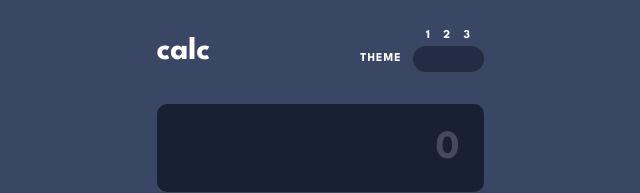
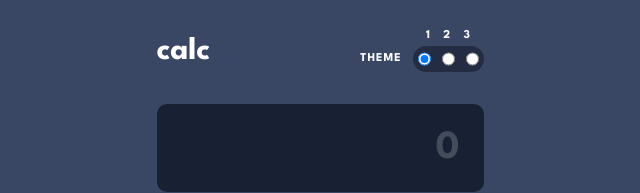
Before and after one commit to kashifawan981/calculator-app, a React (Create React App) app: page / in a window 1280 px wide. Shown: the top 193 px of the page, without its empty margins (320-960 px from the left). Built offline with nearby package versions, Linux system fonts and the light colour scheme.

Commit message:
:lipstick: toggle switch started

```diff
--- a/src/App.js
+++ b/src/App.js
@@ -9,15 +9,13 @@ import { CalcThemes } from "./components/CalcThemes/CalcThemes";
 
 function App() {
   const [calculation, setCalculation] = useState("");
-  const [isResultDisplayed, setIsResultDisplayed] = useState(false); // Track result display
+  const [isResultDisplayed, setIsResultDisplayed] = useState(false);
 
   const handleButtonClick = (value) => {
     if (isResultDisplayed && !isNaN(value) && value !== '.') {
-      // Start a new calculation when a new number is clicked after a result
       setCalculation(value);
       setIsResultDisplayed(false);
     } else {
-      // Continue calculation as usual
       if (value === '=') {
         try {
           const result = math.evaluate(calculation.replace(',', '.').replace('x', '*'));
@@ -32,7 +30,7 @@ function App() {
         handleReset();
       } else {
         setCalculation(calculation + value.replace(',', '.'));
-        setIsResultDisplayed(false); // Ensure new input after numbers
+        setIsResultDisplayed(false);
       }
     }
   }
--- a/src/components/CalcThemes/CalcThemes.jsx
+++ b/src/components/CalcThemes/CalcThemes.jsx
@@ -1,8 +1,16 @@
+import React, { useState } from "react";
 import style from "./CalcThemes.module.css";
 
 export function CalcThemes() {
+  const [theme, setTheme] = useState("theme1");
+
+  const handleThemeChange = (event) => {
+    const newTheme = event.target.value;
+    setTheme(newTheme);
+  };
+
   return (
-    <main className={style.themesContainer}>
+    <main className={`${style.themesContainer} ${style[theme]}`}>
       <h2>calc</h2>
       <div className={style.themes}>
         <div className={style.themeContainer}>
@@ -16,7 +24,30 @@ export function CalcThemes() {
             <p>3</p>
           </div>
           <div className={style.toggle}>
-            <p></p>
+            <input
+              type="radio"
+              name="theme-type"
+              value="theme1"
+              id="first"
+              checked={theme === "theme1"}
+              onChange={handleThemeChange}
+            />
+            <input
+              type="radio"
+              name="theme-type"
+              value="theme2"
+              id="second"
+              checked={theme === "theme2"}
+              onChange={handleThemeChange}
+            />
+            <input
+              type="radio"
+              name="theme-type"
+              value="theme3"
+              id="third"
+              checked={theme === "theme3"}
+              onChange={handleThemeChange}
+            />
           </div>
         </div>
       </div>
--- a/src/components/CalcThemes/CalcThemes.module.css
+++ b/src/components/CalcThemes/CalcThemes.module.css
@@ -1,11 +1,9 @@
 .themesContainer {
-  background-color: var(--background-main-theme1);
   max-width: 32.7rem;
   height: 4.2rem;
-  color: var(--text2-theme1);
   display: grid;
   grid-template-columns: repeat(2, 1fr);
-  align-items:center;
+  align-items: center;
   margin: auto;
   margin-top: 3rem;
   margin-bottom: 3.2rem;
@@ -33,7 +31,6 @@
   letter-spacing: 0.1rem;
   font-size: 1.2rem;
   padding-top: 0.7rem;
-
 }
 
 .toggleContainer {
@@ -53,9 +50,35 @@
   font-size: 1.2rem;
 }
 
-.toggle p:nth-of-type(1) {
-  background-color: var(--background-toggle-keypad-theme1);
+.toggle {
   width: 7.1rem;
   height: 2.6rem;
   border-radius: 1.3rem;
+  padding: 0.5rem;
+  display: flex;
+  justify-content: space-between;
 }
+
+.theme1 {
+  background-color: var(--background-main-theme1);
+  color: var(--text2-theme1);
+  .toggle {
+    background-color: var(--background-toggle-keypad-theme1);
+  }
+}
+
+.theme2 {
+  background-color: var(--background-main-theme2);
+  color: var(--text1-theme2);
+  .toggle {
+    background-color: var(--background-toggle-keypad-theme2);
+  }
+}
+
+.theme3 {
+  background-color: var(--background-main-theme3);
+  color: var(--text1-theme3);
+  .toggle {
+    background-color: var(--background-toggle-keypad-theme3);
+  }
+}
```
